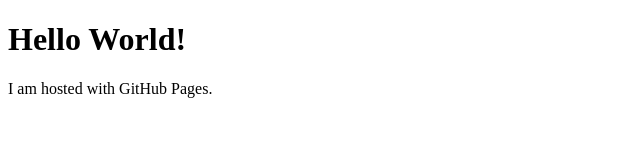
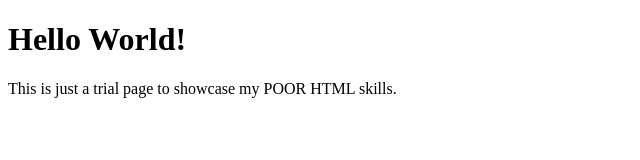
Before and after one commit to Omar-Khas/Omar-Khas.github.io, a plain HTML site: page index.html in a window 1280 px wide. Shown: the whole page, without its empty margins (0-640 px from the left). Drawn offline with Linux system fonts and the light colour scheme.

Commit message:
Update index.html
Updating body

```diff
--- a/index.html
+++ b/index.html
@@ -6,6 +6,6 @@
   </head>
   <body>
     <h1>Hello World!</h1>
-    <p>I am hosted with GitHub Pages.</p>
+    <p>This is just a trial page to showcase my POOR HTML skills.</p>
   </body>
 </html>
```
